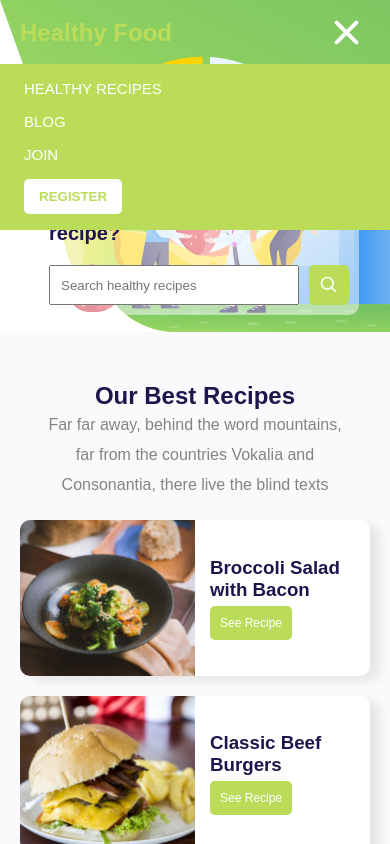
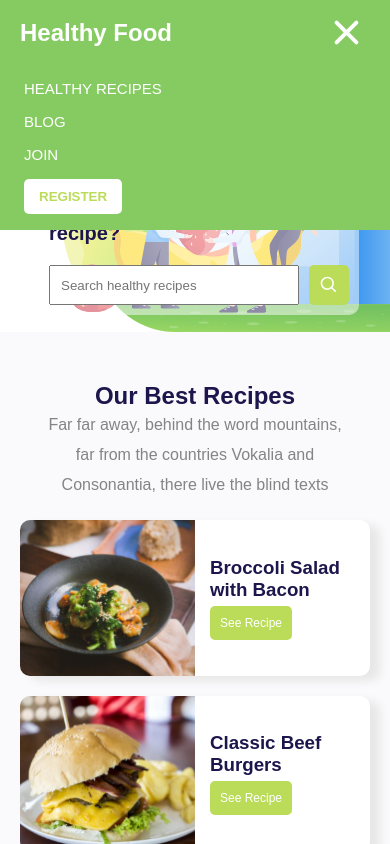
Before and after one commit to doug-22/healthy-food, a React (Create React App) app: page / in a window 390 px wide. Both pictures are taken after a click on the element 350 px from the left and 32 px from the top of the page. Shown: the top 844 px of the page. Built offline with nearby package versions, Linux system fonts and the light colour scheme.

Commit message:
Refactorin code

```diff
--- a/src/App.js
+++ b/src/App.js
@@ -1,8 +1,8 @@
 import React, {useState, useEffect} from "react";
 import "./global.scss";
 
-import Header from "./components/header";
-import Home from "./pages/home";
+import Header from "./components/Header";
+import Home from "./pages/Home";
 import Footer from "./components/Footer";
 
 export default function App() {
--- a/src/components/SliderBlog/index.js
+++ b/src/components/SliderBlog/index.js
@@ -1,6 +1,6 @@
 import React, { useState } from "react";
 import { BsArrowLeftShort, BsArrowRightShort } from "react-icons/bs";
-import useMedia from "../hooks/useMedia";
+import useMedia from "../Hooks/useMedia";
 
 import CardBlog from "../CardBlog";
 
--- a/src/components/header/index.js
+++ b/src/components/header/index.js
@@ -1,6 +1,6 @@
 import React, { useState } from "react";
 
-import UseMedia from "../hooks/useMedia";
+import UseMedia from "../Hooks/useMedia";
 
 import "./styles.scss";
 
@@ -10,8 +10,8 @@ export default function Header({green}) {
   const mobile = UseMedia('(max-width: 40rem)');
 
   return (
-    <header className={`container-header ${green && 'green'}`}>
-      <a href="#/"><h2 className="title">Healthy Food</h2></a>
+    <header className={`container-header ${green && 'green'} ${mobile && 'header-mobile'}`}>
+      <a href="#featured"><h2 className="title">Healthy Food</h2></a>
 
       {mobile && (
         <div className="mobile-button" onClick={() => setOpen(!open)}>
@@ -23,9 +23,9 @@ export default function Header({green}) {
 
       <nav className={`${mobile ? 'nav-mobile' : 'nav'} ${open && 'nav-mobile-active'}`}>
         <ul>
-          <li><a href="#/" className="nav-button">HEALTHY RECIPES</a></li>
-          <li><a href="#/" className="nav-button">BLOG</a></li>
-          <li><a href="#/" className="nav-button">JOIN</a></li>
+          <li><a href="#recipes" className="nav-button">HEALTHY RECIPES</a></li>
+          <li><a href="#blog" className="nav-button">BLOG</a></li>
+          <li><a href="#join" className="nav-button">JOIN</a></li>
           <li><button className='login-button'>REGISTER</button></li>
         </ul>
       </nav>
--- a/src/components/header/styles.scss
+++ b/src/components/header/styles.scss
@@ -16,6 +16,13 @@
 }
 
 .green {
+  background-color: var(--header);
+  .title {
+    color: var(--white);
+  }
+}
+
+.header-mobile {
   background-color: var(--header);
   .title {
     color: var(--white);
@@ -65,7 +72,7 @@
   right: 0px;
   padding: 0 1rem;
   font-size: 15px;
-  background: var(--button);
+  background: var(--header);
   color: var(--white);
   pointer-events: none;
   transform: translateY(-10px);
--- a/src/global.scss
+++ b/src/global.scss
@@ -3,6 +3,10 @@
   padding: 0;
   box-sizing: border-box;
   font-family: "Montserrat", sans-serif;
+}
+
+html {
+  scroll-behavior: smooth;
 }
 
 a {
--- a/src/pages/home/index.js
+++ b/src/pages/home/index.js
@@ -16,7 +16,7 @@ import finalImage from "../../assets/bloco_final_image.svg";
 export default function Home() {
   return (
     <>
-      <section className="container-featured">
+      <section id="featured" className="container-featured">
         <div className="content-search">
           <p>
             Ready for Trying a new recipe?
@@ -29,7 +29,7 @@ export default function Home() {
         <img className="image-featured" src={featuredImage} alt=""/>
       </section>
 
-      <section className="container-recipes">
+      <section id="recipes" className="container-recipes">
         <h2>Our Best Recipes</h2>
         <p>Far far away, behind the word mountains, far from the countries Vokalia and Consonantia, there live the blind texts</p>
         <div className="content-cards-recipes">
@@ -67,7 +67,7 @@ export default function Home() {
         </div>
       </section>
 
-      <section className="container-blog">
+      <section id="blog" className="container-blog">
         <h2>Read Our Blog</h2>
         <p>Far far away, behind the word mountains, far from the countries Vokalia and Consonantia, there live the blind texts.</p>
         <div className="content-slider">
@@ -75,7 +75,7 @@ export default function Home() {
         </div>
       </section>
 
-      <section className="container-join">
+      <section id="join" className="container-join">
         <div className="content-search">
           <p>
           Join our membership to get special offer
```
